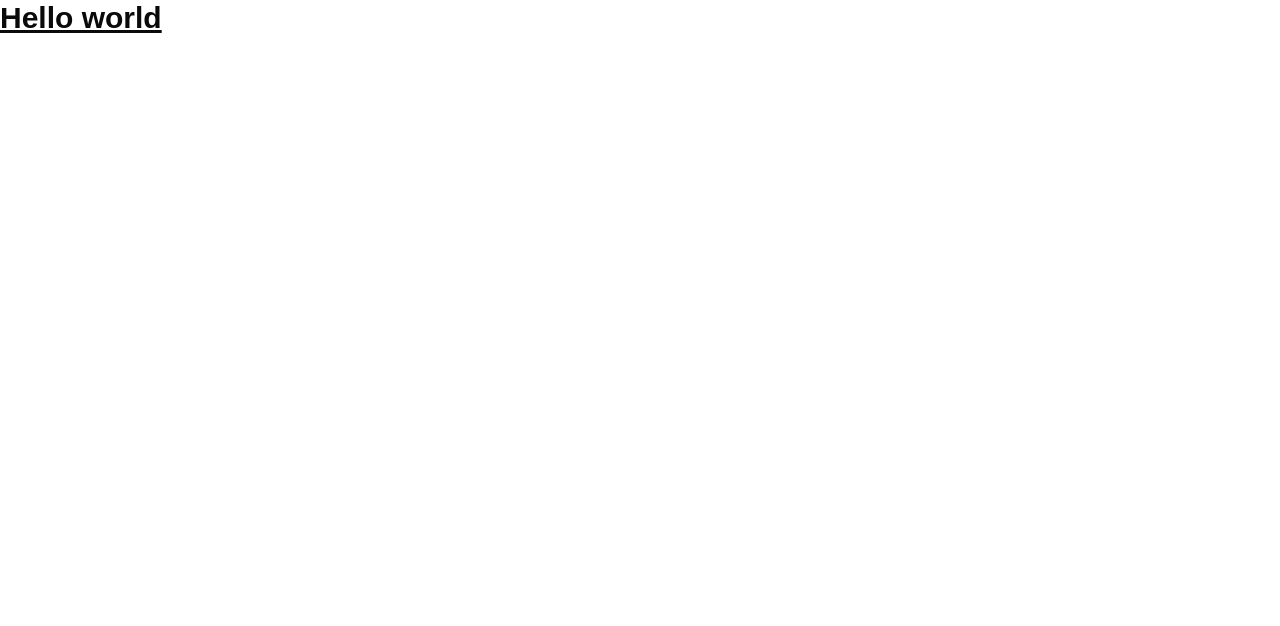
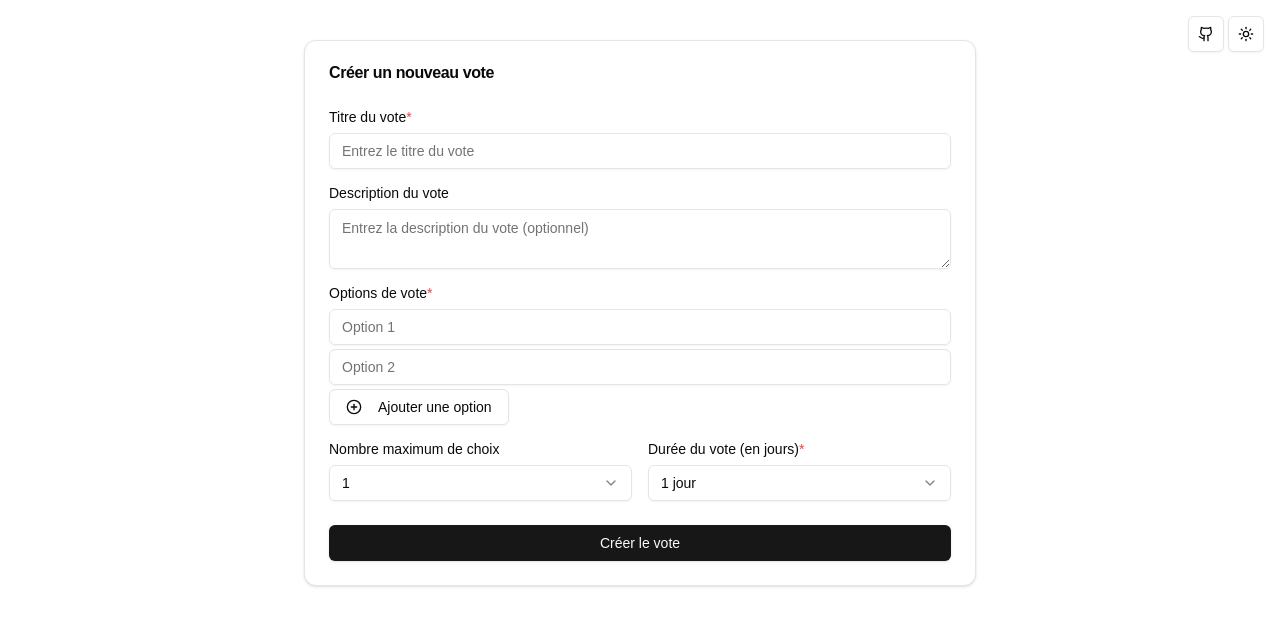
Before and after one commit to Steellgold/vote, a Next.js app: page / in a window 1280 px wide. Shown: the top 626 px of the page. Built offline with nearby package versions, Linux system fonts and the light colour scheme.

Commit message:
feat(layout.tsx): enhance layout with Toaster and theme switcher for better user experience feat(page.tsx): implement NewVote component to allow users to create votes with options and settings

```diff
--- a/app/layout.tsx
+++ b/app/layout.tsx
@@ -4,17 +4,15 @@ import { Component } from "@/lib/types";
 import localFont from "next/font/local";
 import type { Metadata } from "next";
 import "./globals.css";
+import { Toaster } from "@/components/ui/sonner";
+import { cn } from "@/lib/utils";
+import { ModeToggle } from "@/components/ui/theme-switcher";
+import Link from "next/link";
+import { Github } from "lucide-react";
+import { buttonVariants } from "@/components/ui/button";
 
-const geistSans = localFont({
-  src: "./fonts/GeistVF.woff",
-  variable: "--font-geist-sans",
-  weight: "100 900",
-});
-const geistMono = localFont({
-  src: "./fonts/GeistMonoVF.woff",
-  variable: "--font-geist-mono",
-  weight: "100 900",
-});
+const geistSans = localFont({ src: "./fonts/GeistVF.woff", variable: "--font-geist-sans", weight: "100 900", });
+const geistMono = localFont({ src: "./fonts/GeistMonoVF.woff", variable: "--font-geist-mono", weight: "100 900", });
 
 export const metadata: Metadata = {
   title: "Create Next App",
@@ -24,16 +22,27 @@ export const metadata: Metadata = {
 const Layout: Component<PropsWithChildren> = ({ children }) => {
   return (
     <html lang="en">
-      <body
-        className={`${geistSans.variable} ${geistMono.variable} antialiased`}
-      >
+      <body className={cn(
+        geistSans.variable, geistMono.variable,
+        "antialiased",
+        "mt-10"
+      )}>
         <ThemeProvider
           attribute="class"
           defaultTheme="system"
           enableSystem
           disableTransitionOnChange
         >
+          <Toaster />
+
           {children}
+
+          <div className="absolute top-0 right-0 p-4 text-sm space-x-1">
+            <Link href="https://github.com/Steellgold/vote" className={buttonVariants({ variant: "outline", size: "icon" })}>
+              <Github size={24} />
+            </Link>
+            <ModeToggle />
+          </div>
         </ThemeProvider>
       </body>
     </html>
--- a/app/page.tsx
+++ b/app/page.tsx
@@ -1,7 +1,162 @@
-export default function Home() {
+"use client"
+
+import { useState } from "react"
+import { PlusCircle, Trash2 } from 'lucide-react'
+import { Button } from "@/components/ui/button"
+import { Card, CardContent, CardFooter, CardHeader, CardTitle } from "@/components/ui/card"
+import { Label } from "@/components/ui/label"
+import { Input } from "@/components/ui/input"
+import { Select, SelectContent, SelectItem, SelectTrigger, SelectValue } from "@/components/ui/select"
+import { Textarea } from "@/components/ui/textarea"
+import { toast } from "sonner"
+import { calculateEndDate, dayJS } from "@/lib/day-js"
+
+const NewVote = () => {
+  const [title, setTitle] = useState("")
+  const [description, setDescription] = useState("")
+  const [options, setOptions] = useState(["", ""])
+  const [maxChoices, setMaxChoices] = useState("1")
+  const [duration, setDuration] = useState("1")
+
+  const addOption = () => {
+    setOptions([...options, ""])
+  }
+
+  const removeOption = (index: number) => {
+    setOptions(options.filter((_, i) => i !== index))
+  }
+
+  const updateOption = (index: number, value: string) => {
+    const newOptions = [...options]
+    newOptions[index] = value
+    setOptions(newOptions)
+  }
+
+  const handleSubmit = async (e: React.FormEvent<HTMLFormElement>) => {
+    e.preventDefault()
+
+    const response = await fetch("/api/poll/new", {
+      method: "POST",
+      headers: { "Content-Type": "application/json" },
+      body: JSON.stringify({
+        question: title,
+        description: description || null,
+        max_votes: parseInt(maxChoices),
+        end_at: calculateEndDate(duration),
+        options
+      })
+    })
+
+    if (!response.ok) {
+      toast.error("Erreur lors de la création du vote")
+      return
+    }
+
+    console.log("Vote créé avec succès", await response.json())
+  }
+
   return (
-    <p className="text-3xl font-bold underline">
-      Hello world
-    </p>
-  );
+    <Card>
+      <CardHeader>
+        <CardTitle>Créer un nouveau vote</CardTitle>
+      </CardHeader>
+      <CardContent>
+        <form onSubmit={handleSubmit} className="space-y-3">
+          <div className="space-y-1">
+            <Label htmlFor="title">Titre du vote<span className="text-red-500">*</span></Label>
+            <Input
+              id="title"
+              value={title}
+              onChange={(e) => setTitle(e.target.value)}
+              placeholder="Entrez le titre du vote"
+              required
+            />
+          </div>
+
+          <div className="space-y-1">
+            <Label htmlFor="title">Description du vote</Label>
+            <Textarea
+              id="description"
+              placeholder="Entrez la description du vote (optionnel)"
+              value={description}
+              onChange={(e) => setDescription(e.target.value)}
+            />
+          </div>
+
+          <div className="space-y-1">
+            <Label>Options de vote<span className="text-red-500">*</span></Label>
+            {options.map((option, index) => (
+              <div key={index} className="flex items-center space-x-2">
+                <Input
+                  value={option}
+                  onChange={(e) => updateOption(index, e.target.value)}
+                  placeholder={`Option ${index + 1}`}
+                  required
+                />
+                {options.length > 2 && (
+                  <Button
+                    type="button"
+                    variant="outline"
+                    size="icon"
+                    onClick={() => removeOption(index)}
+                  >
+                    <Trash2 className="h-4 w-4" />
+                  </Button>
+                )}
+              </div>
+            ))}
+            <Button type="button" variant="outline" onClick={addOption} className="mt-2">
+              <PlusCircle className="h-4 w-4 mr-2" />
+              Ajouter une option
+            </Button>
+          </div>
+
+          <div className="grid grid-cols-2 gap-4">
+            <div className="space-y-1">
+              <Label htmlFor="maxChoices">Nombre maximum de choix</Label>
+              <Select value={maxChoices} onValueChange={setMaxChoices}>
+                <SelectTrigger id="maxChoices">
+                  <SelectValue placeholder="Sélectionnez le max" />
+                </SelectTrigger>
+                <SelectContent>
+                  {[1, 2, 3, 4, 5].map((num) => (
+                    <SelectItem key={num} value={num.toString()}>
+                      {num}
+                    </SelectItem>
+                  ))}
+                </SelectContent>
+              </Select>
+            </div>
+
+            <div className="space-y-1">
+              <Label htmlFor="duration">Durée du vote (en jours)<span className="text-red-500">*</span></Label>
+              <Select value={duration} onValueChange={setDuration}>
+                <SelectTrigger id="duration">
+                  <SelectValue placeholder="Sélectionnez la durée" />
+                </SelectTrigger>
+                <SelectContent>
+                  {[0.1, 0.2, 0.5, 0.8, 1, 3, 5, 7, 14, 30].map((days) => (
+                    <SelectItem key={days} value={days.toString()}>
+                      {days.toString().startsWith("0.")
+                        ? `${days.toString().slice(2)} heure` + (days === 0.8 ? "s" : "")
+                        : `${days} jour` + (days > 1 ? "s" : "")
+                      }
+                    </SelectItem>
+                  ))}
+                </SelectContent>
+              </Select>
+            </div>
+          </div>
+        </form>
+      </CardContent>
+      <CardFooter>
+        {/* @ts-ignore */}
+        <Button type="submit" className="w-full" onClick={handleSubmit}>
+          Créer le vote
+        </Button>
+      </CardFooter>
+    </Card>
+  )
 }
+
+export default NewVote
```
